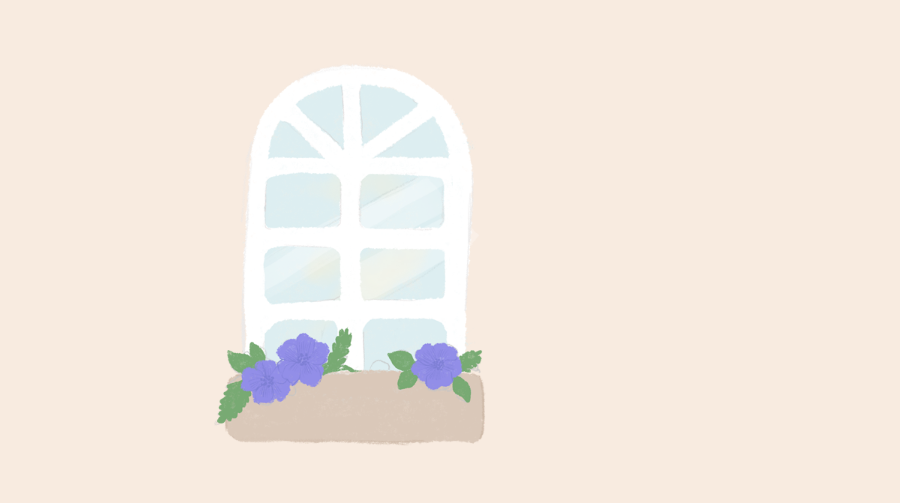
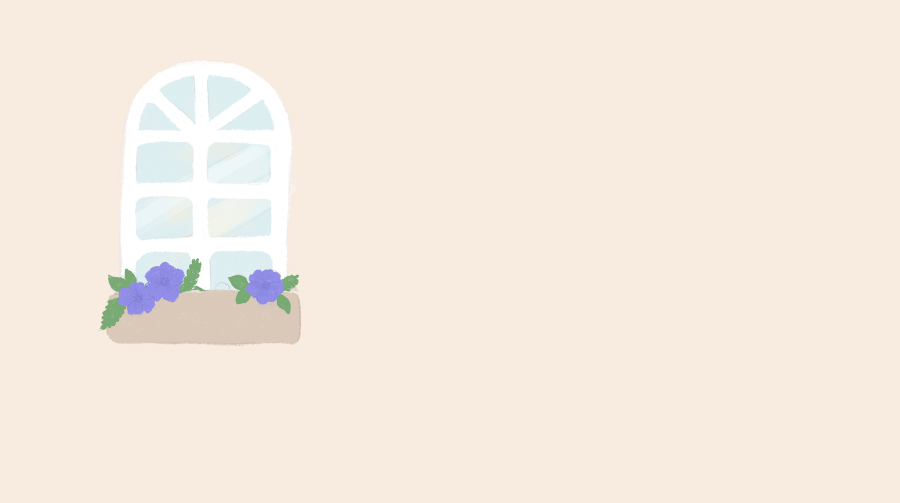
Before and after one commit to ddoyaa/flower_pot, a plain HTML site: page index.html in a window 600 px wide. Shown: the part 159-662 px from the top of the page, 900 px wide, since content can reach past the window. Drawn offline with Linux system fonts and the light colour scheme.

Commit message:
Add files via upload

```diff
--- a/index.html
+++ b/index.html
@@ -13,7 +13,7 @@ header {margin-top: 0;}
 
 
 
-	#flower { position:absolute; float: left; margin-top: 100px; margin-left: 270px;
+	#flower { position:absolute; float: left; margin-top: 50px; margin-left: 270px;
         }
 
 	#flower2 {  position:absolute; float:left;  margin-top:700px; margin-left:470px;
@@ -27,7 +27,7 @@ header {margin-top: 0;}
 	}
 
 
-@media screen and ( min-width : 370px ) {
+@media screen and ( max-width : 400px ) and ( min-width : 370px ) {
     /*500px 이상, 1000px이하일때*/
     #flower {
         width: 150%; float:left; margin-left: -100px; margin-top:170px;
@@ -66,7 +66,7 @@ header {margin-top: 0;}
 @media screen and ( max-width : 600px ) and (min-width : 500px ){
 
     #flower {
-        width: 200%; float:left; margin-left: -250px; margin-top:170px;
+        width: 150%; float:left; margin-left: -250px; margin-top:170px;
     }
 
     #flower2{
```
